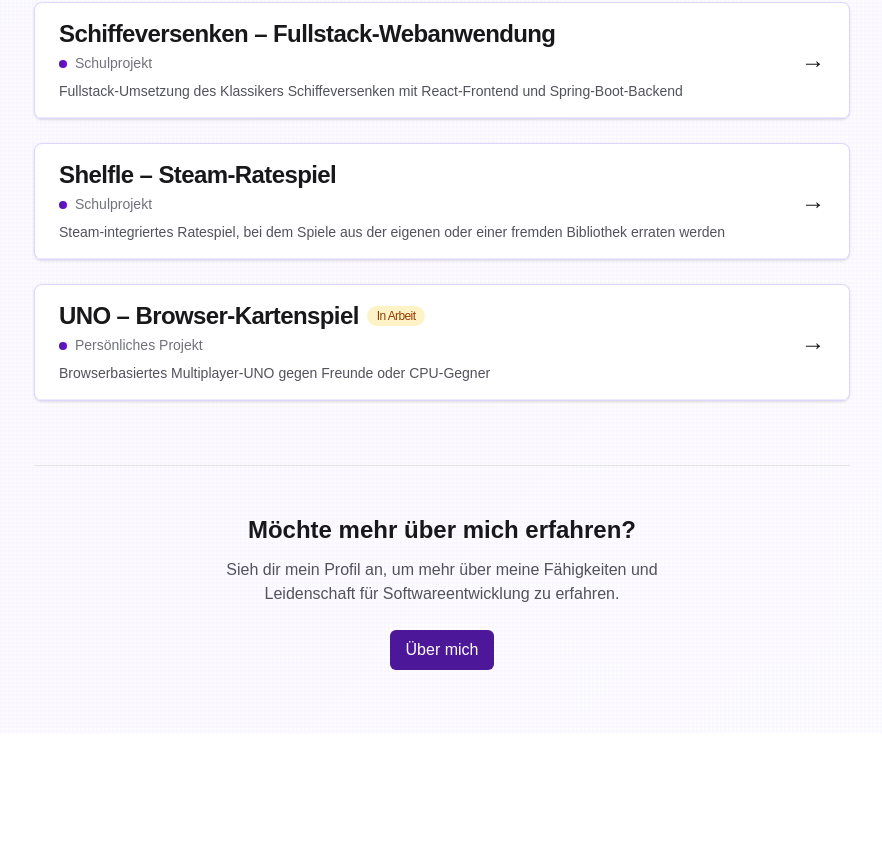
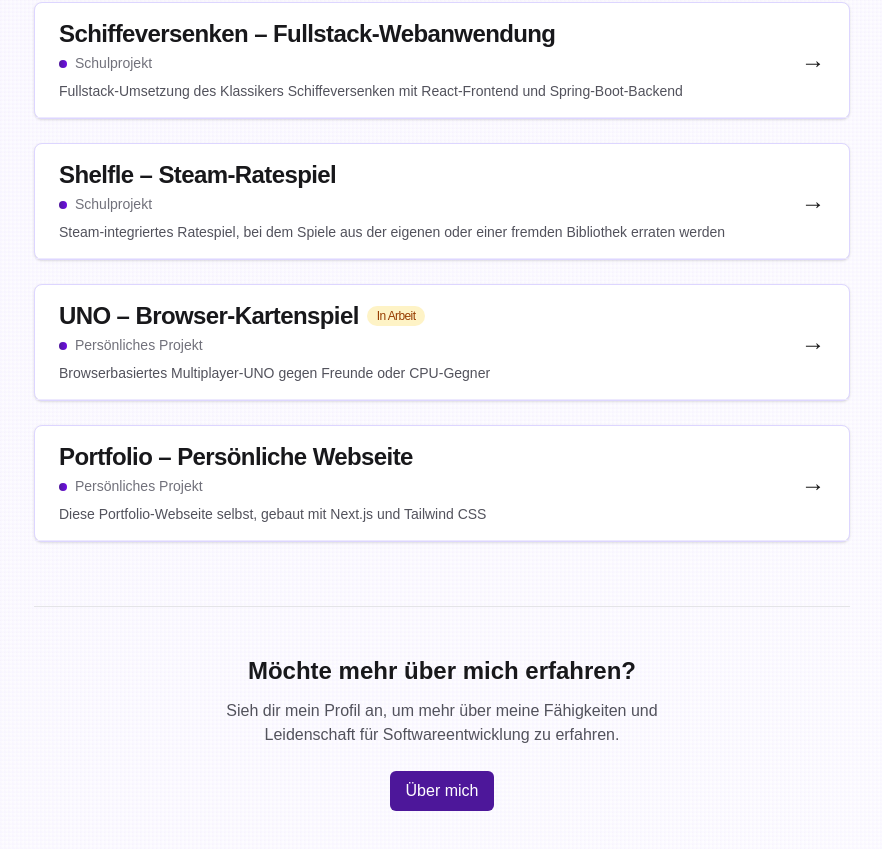
Before and after one commit to im24a-voegelie/Portfolio, a Next.js app: page /Projects in a window 1280 px wide. Shown: the part 610-1459 px from the top of the page, without its empty margins (198-1080 px from the left). Before the commit the page ends 1344 px from the top, so only its background shows below. Built offline with nearby package versions, Linux system fonts and the light colour scheme.

Commit message:
portfolio project added

```diff
--- a/data/projects.js
+++ b/data/projects.js
@@ -232,4 +232,44 @@ export const projects = [
       github: "https://github.com/im24a-voegelie/UNO",
     },
   },
+  {
+    id: 6,
+    title: {
+      de: "Portfolio – Persönliche Webseite",
+      en: "Portfolio – Personal Website",
+    },
+    type: {
+      de: "Persönliches Projekt",
+      en: "Personal Project",
+    },
+    description: {
+      de: "Diese Portfolio-Webseite selbst, gebaut mit Next.js und Tailwind CSS",
+      en: "This portfolio website itself, built with Next.js and Tailwind CSS",
+    },
+    fullDescription: {
+      de: "Diese Webseite ist mein persönliches Portfolio und stellt meine Projekte, Fähigkeiten und meinen Werdegang vor. Sie ist mit Next.js (App Router) und React umgesetzt, mit Tailwind CSS für das Styling und Framer Motion für Animationen wie Scroll-Effekte und Kartenübergänge. Die Seite unterstützt Deutsch und Englisch über einen eigenen Übersetzungsmechanismus sowie einen Light- und Dark-Mode.",
+      en: "This website is my personal portfolio, showcasing my projects, skills, and background. It's built with Next.js (App Router) and React, styled with Tailwind CSS, and uses Framer Motion for animations such as scroll effects and card transitions. The site supports both German and English through a custom translation setup, along with a light and dark mode.",
+    },
+    learnings: {
+      de: [
+        "Aufbau einer mehrsprachigen Webseite mit eigenem Übersetzungssystem",
+        "Strukturierung eines wachsenden Next.js-Projekts mit App Router",
+        "Umsetzung von Scroll- und Interaktionsanimationen mit Framer Motion",
+        "Konsistentes Component-Design mit wiederverwendbaren UI-Bausteinen",
+        "Implementierung von Light- und Dark-Mode mit Tailwind CSS",
+      ],
+      en: [
+        "Building a multilingual website with a custom translation system",
+        "Structuring a growing Next.js project using the App Router",
+        "Implementing scroll and interaction animations with Framer Motion",
+        "Designing consistent, reusable UI components",
+        "Implementing light and dark mode with Tailwind CSS",
+      ],
+    },
+    technologies: ["Next.js", "React", "Tailwind CSS", "Framer Motion"],
+    links: {
+      demo: "https://www.evoegeli.ch/",
+      github: "https://github.com/im24a-voegelie/Portfolio",
+    },
+  },
 ];
```
